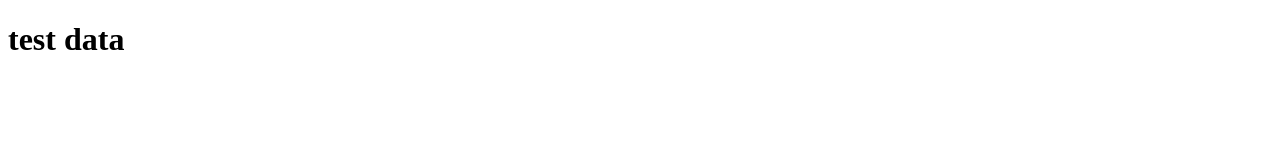
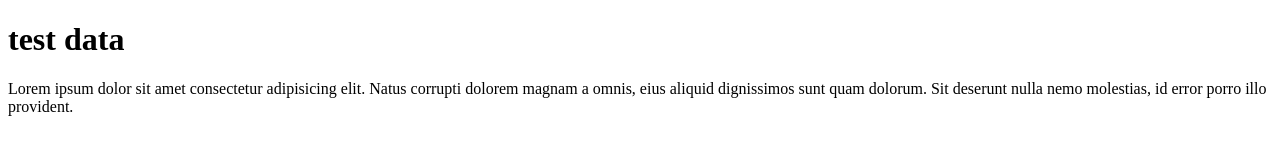
Before and after one commit to nikolaGrancharov/FEcourse, a plain HTML site: page index.html in a window 1280 px wide. Drawn offline with Linux system fonts and the light colour scheme.

Commit message:
More changes added

```diff
--- a/index.html
+++ b/index.html
@@ -9,5 +9,7 @@
 
     <body>
         <H1>test data</H1>
+
+        <p>Lorem ipsum dolor sit amet consectetur adipisicing elit. Natus corrupti dolorem magnam a omnis, eius aliquid dignissimos sunt quam dolorum. Sit deserunt nulla nemo molestias, id error porro illo provident.</p>
     </body>
 </html>
```
Also changed, not shown: test.txt.
